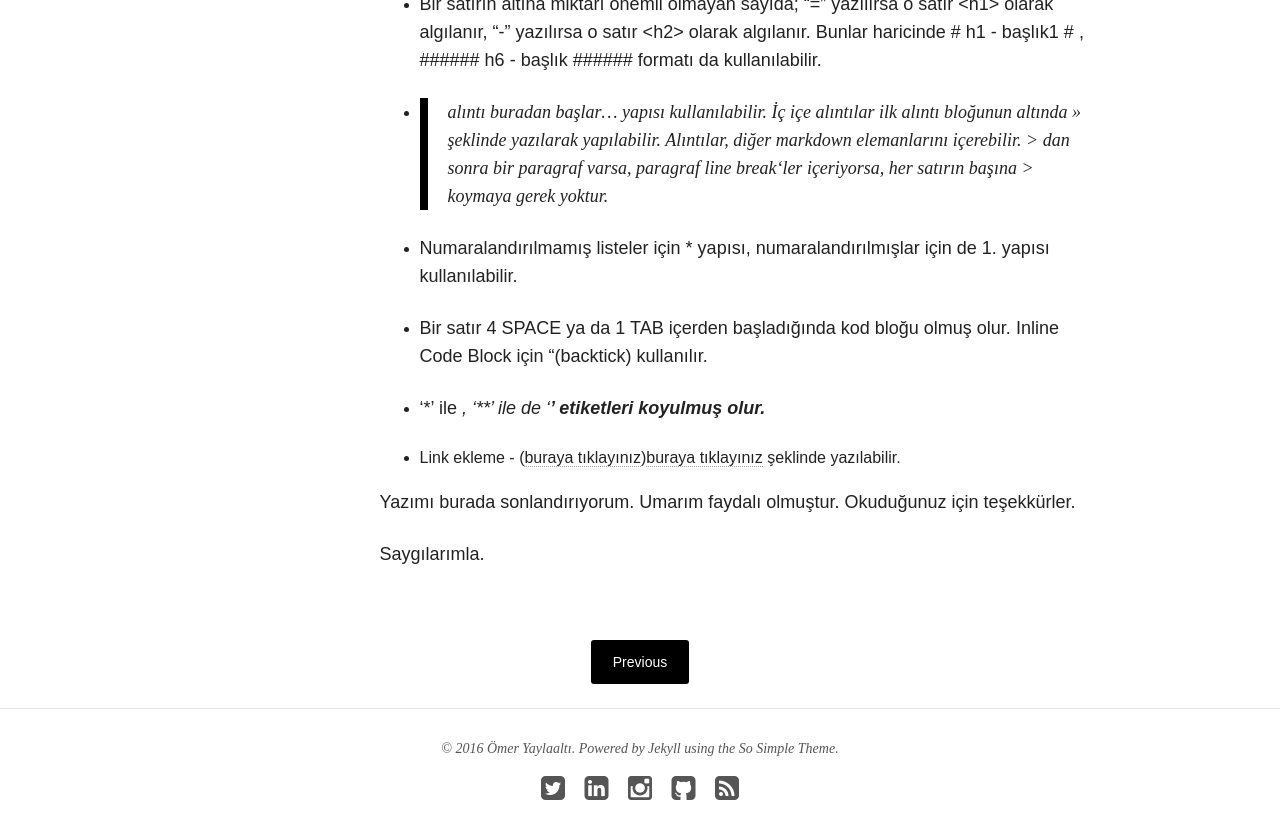
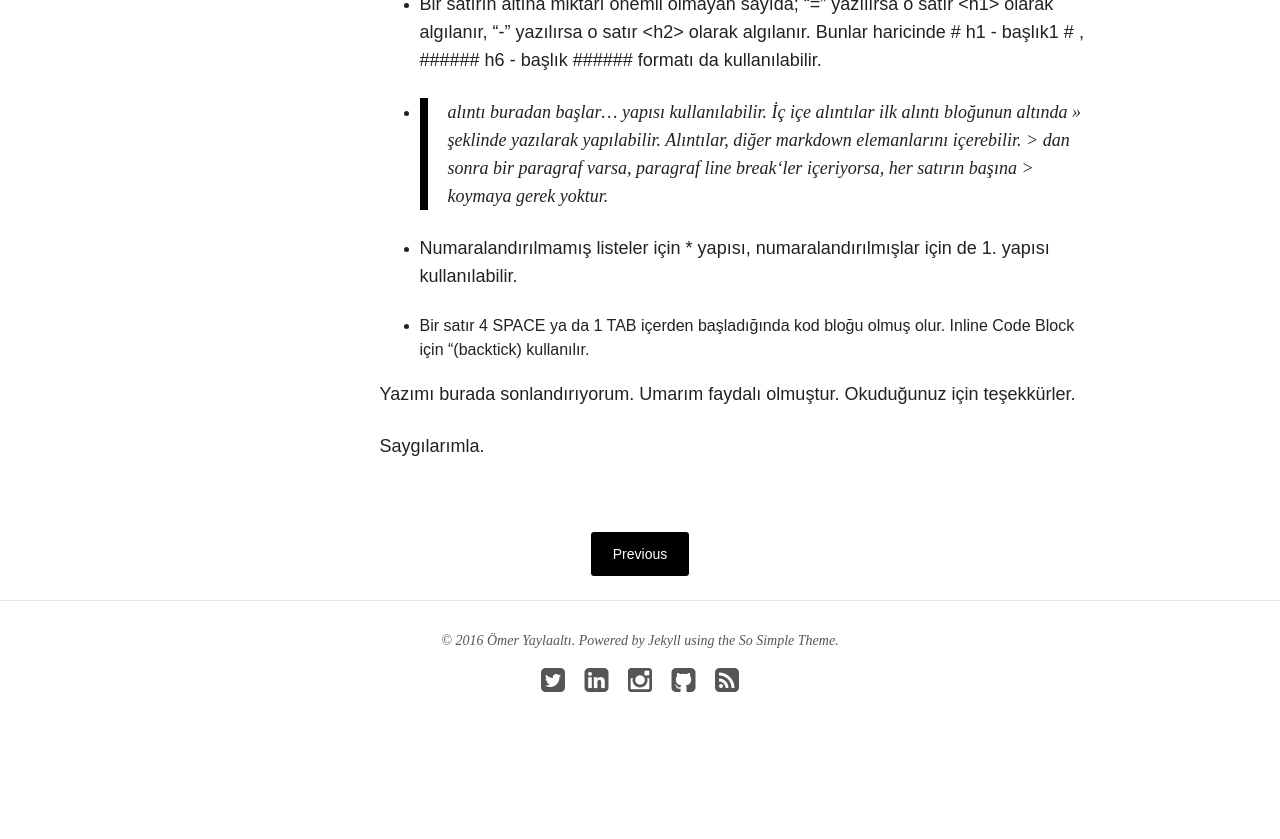
Before and after one commit to omeryaylaalti/omeryaylaalti.github.io, a Jekyll site: the page built from _posts/blog/2016-06-06-markdown.md, in a window 1280 px wide and 900 px high, scrolled down 1444 px. Shown: the top 839 px of the window. Built offline with Jekyll 4.4.1, drawn with Linux system fonts in a browser that asks for light colours; nearby versions of some CDN libraries; after the commit the page ends 2236 px from its top, so only the background shows below that.

Commit message:
change-1

```diff
--- a/_posts/blog/2016-06-06-markdown.md
+++ b/_posts/blog/2016-06-06-markdown.md
@@ -44,10 +44,6 @@
 
 * Bir satır 4 SPACE ya da 1 TAB içerden başladığında kod bloğu olmuş olur. Inline Code Block için “(backtick) kullanılır.
 
-* '*' ile <em>, '**' ile de '<b>' etiketleri koyulmuş olur.
-
-* Link ekleme - ([buraya tıklayınız](http://www.example.com "alt"))[buraya tıklayınız](http://www.example.com "alt") şeklinde yazılabilir.
-
 Yazımı burada sonlandırıyorum. Umarım faydalı olmuştur. Okuduğunuz için teşekkürler.
 
 Saygılarımla.
```
